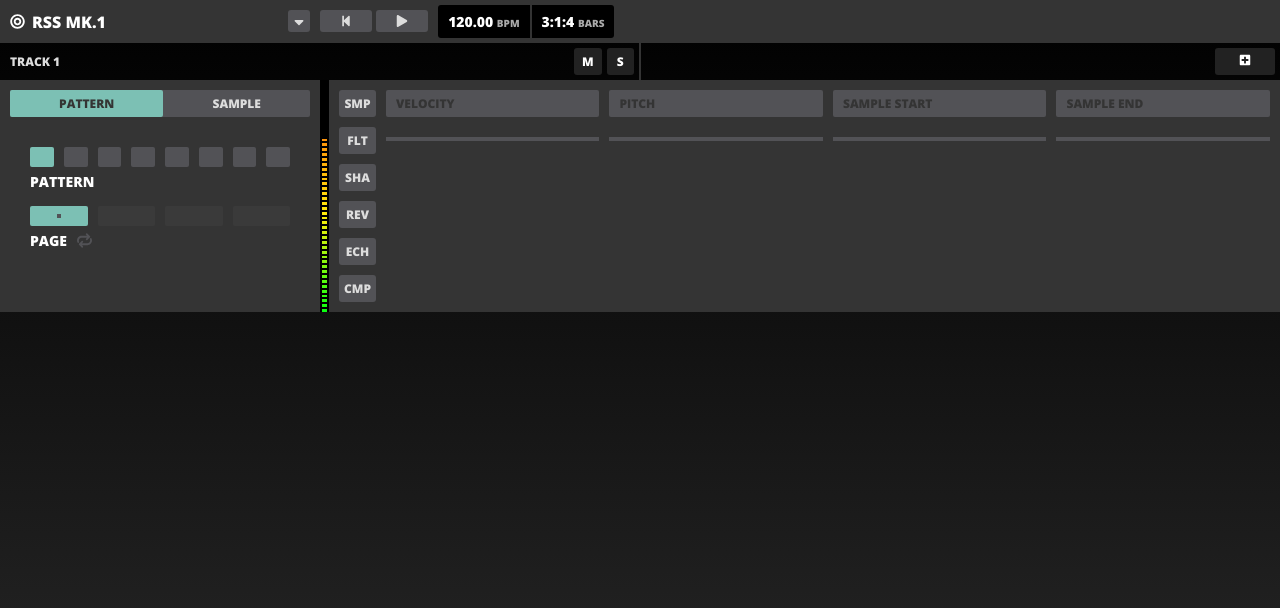
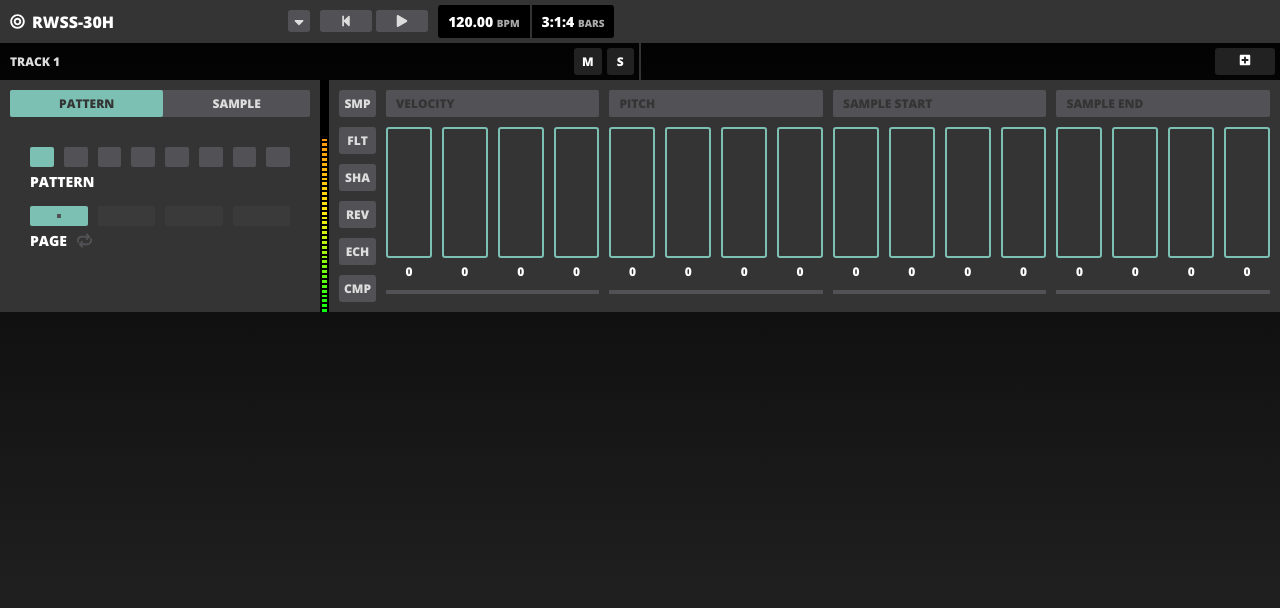
Before and after one commit to rawsource/fg2, a React (Create React App) app: page / in a window 1280 px wide. Shown: the top 608 px of the page. Built offline with nearby package versions, Linux system fonts and the light colour scheme.

Commit message:
even more stuff

```diff
--- a/public/index.html
+++ b/public/index.html
@@ -7,7 +7,7 @@
       name="viewport"
       content="width=device-width, initial-scale=1, shrink-to-fit=no"
     />
-    <title>RSS MK.1</title>
+    <title>RWSS-30H</title>
   </head>
   <body>
     <div id="root"></div>
--- a/src/components/ParameterGroups.css
+++ b/src/components/ParameterGroups.css
@@ -1,3 +1,7 @@
+.ParameterGroups {
+    display: flex;
+  }
+
 .parameter-groups {
   display: flex;
   flex-direction: column;
--- a/src/components/PatternEditor.css
+++ b/src/components/PatternEditor.css
@@ -1,10 +1,6 @@
 .pattern-editor {
   display: flex;
   flex-grow: 1;
-}
-
-.ParameterGroups {
-  display: flex;
 }
 
 .sequencer {
@@ -13,6 +9,7 @@
   padding: 10px;
   padding-left: 0;
 }
+
 .subdivisions {
   display: flex;
 }
--- a/src/components/PatternEditor.js
+++ b/src/components/PatternEditor.js
@@ -1,6 +1,7 @@
 import React, { Component } from 'react';
 import ParameterGroups from './ParameterGroups'
 import TrackParameters from './TrackParameters'
+import ValueController from './ValueController'
 import './PatternEditor.css';
 
 class PatternEditor extends Component {
@@ -11,7 +12,7 @@ class PatternEditor extends Component {
       <ParameterGroups />
       <div className="sequencer">
         <TrackParameters />
-        <value-controller></value-controller>
+        <ValueController />
         <trigger-controller></trigger-controller>
         <div className="subdivisions">
           <div className="item"></div>
--- a/src/components/TransportControls.js
+++ b/src/components/TransportControls.js
@@ -21,7 +21,7 @@ class TransportControls extends Component {
         <div className="left">
           <div className="title">
             <svg xmlns="http://www.w3.org/2000/svg" viewBox="0 0 512 512"><path d="M256 72c101.689 0 184 82.295 184 184 0 101.689-82.295 184-184 184-101.689 0-184-82.295-184-184 0-101.689 82.295-184 184-184m0-64C119.033 8 8 119.033 8 256s111.033 248 248 248 248-111.033 248-248S392.967 8 256 8zm0 184c35.29 0 64 28.71 64 64s-28.71 64-64 64-64-28.71-64-64 28.71-64 64-64m0-64c-70.692 0-128 57.308-128 128s57.308 128 128 128 128-57.308 128-128-57.308-128-128-128z"/></svg>
-            RSS MK.1
+            RWSS-30H
           </div>
           <div className="button btn-small">
             <svg xmlns="http://www.w3.org/2000/svg" viewBox="0 0 320 512"><path d="M41 288h238c21.4 0 32.1 25.9 17 41L177 448c-9.4 9.4-24.6 9.4-33.9 0L24 329c-15.1-15.1-4.4-41 17-41z"/></svg>
--- /dev/null
+++ b/src/components/ValueController.css
@@ -0,0 +1,3 @@
+.value-controller {
+  display: flex;
+}
--- /dev/null
+++ b/src/components/ValueController.js
@@ -0,0 +1,30 @@
+import React, { Component } from 'react';
+import ValueStep from './ValueStep'
+import './ValueController.css';
+
+class ValueController extends Component {
+  render() {
+    return (
+      <div class="value-controller">
+        <ValueStep />
+        <ValueStep />
+        <ValueStep />
+        <ValueStep />
+        <ValueStep />
+        <ValueStep />
+        <ValueStep />
+        <ValueStep />
+        <ValueStep />
+        <ValueStep />
+        <ValueStep />
+        <ValueStep />
+        <ValueStep />
+        <ValueStep />
+        <ValueStep />
+        <ValueStep />
+      </div>
+    );
+  }
+}
+
+export default ValueController;
--- /dev/null
+++ b/src/components/ValueStep.css
@@ -0,0 +1,28 @@
+.ValueStep {
+  flex-grow: 1;
+  margin-right: 10px;
+}
+  .ValueStep:last-child {
+    margin-right: 0;
+  }
+
+.digits {
+  font-size: 12px;
+  color: white;
+  text-align: center;
+  width: 30px;
+  margin: 5px auto 0;
+}
+.slider {
+  position: relative;
+  height: 127px;
+  border: 2px solid var(--item-active-color);
+  border-radius: 3px;
+}
+@supports (background: paint(slanted-bg)) {
+  .slider {
+    --height: 0;
+    --background-color: var(--item-active-color);
+    background: paint(value-bg);
+  }
+}
--- /dev/null
+++ b/src/components/ValueStep.js
@@ -0,0 +1,17 @@
+import React, { Component } from 'react';
+import './ValueStep.css';
+
+class ValueStep extends Component {
+  render() {
+    return (
+      <div className="ValueStep">
+      <div>
+        <div class="slider"></div>
+        <div class="digits">0</div>
+      </div>
+      </div>
+    );
+  }
+}
+
+export default ValueStep;
```
Lines whose indentation alone changed are shown as unchanged.
